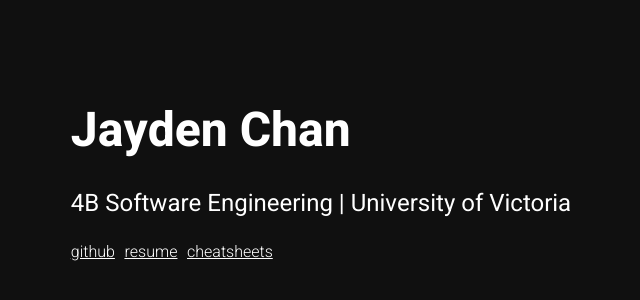
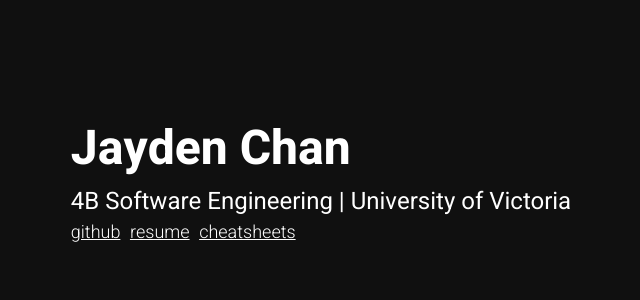
Before and after one commit to jayden-chan/website, a plain HTML site: page src/index.html in a window 1280 px wide. Shown: the part 220-520 px from the top of the page, without its empty margins (319-959 px from the left). Drawn offline with Linux system fonts and the light colour scheme.

Commit message:
JC: Styling

```diff
--- a/src/index.html
+++ b/src/index.html
@@ -14,7 +14,9 @@
       <div class="center full">
         <div>
           <h1 class="nametitle">Jayden Chan</h1>
-          <h2>4B Software Engineering | University of Victoria</h2>
+          <h2 class="nomargin">
+            4B Software Engineering | University of Victoria
+          </h2>
           <a class="homelink" href="https://github.com/jayden-chan">github</a>
           <a class="homelink" href="/resume/">resume</a>
           <a class="homelink" href="/cheatsheets/">cheatsheets</a>
--- a/src/styles.css
+++ b/src/styles.css
@@ -32,6 +32,11 @@
   padding: 0;
 }
 
+.nomargin {
+  margin: 0;
+  padding: 0;
+}
+
 h2 {
   font-weight: normal;
 }
@@ -42,6 +47,7 @@
 
 .homelink {
   margin-right: 1.5mm;
+  font-size: large;
 }
 
 .root {
@@ -106,6 +112,7 @@
   display: flex;
   flex-direction: row;
   justify-content: space-between;
+  align-items: center;
 }
 
 .exprow i {
```
